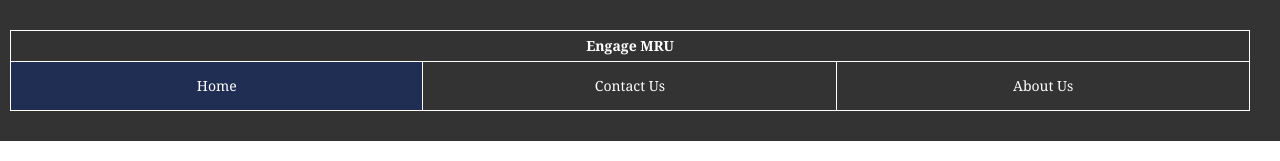
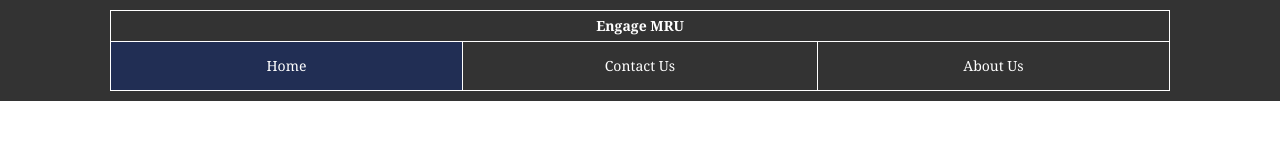
Before and after one commit to mru-comp1502-2024/comp-2511-asg2, a plain HTML site: page index.html in a window 1280 px wide. Shown: the top 161 px of the page. Drawn offline with Linux system fonts and the light colour scheme.

Commit message:
Fixed the margins for the table in the homepage to make it relative and realistic in size

```diff
--- a/style/homepage.css
+++ b/style/homepage.css
@@ -25,6 +25,6 @@ section th {
 table {
     font-size: 14px;
     border-collapse: collapse;
-    margin:20px;
-    margin-left:0px;
+    margin-left:100px;
+    margin-right: 100px;
 }
```
